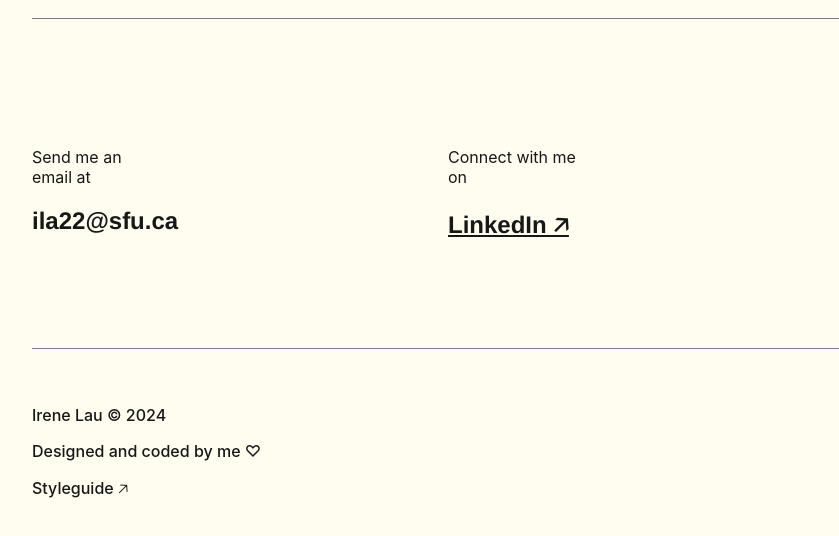
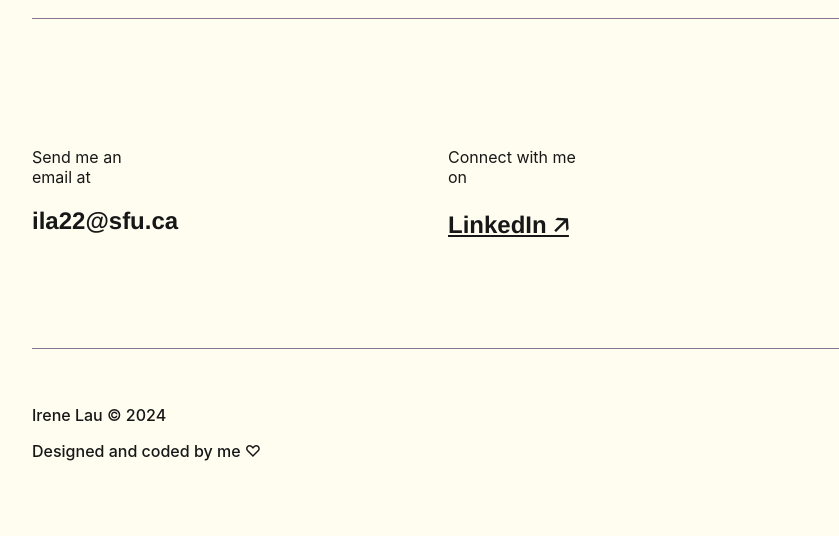
Before and after one commit to pvnkzn/IreneLau_Portfolio, a plain HTML site: page contact.html in a window 1280 px wide. Shown: the part 188-724 px from the top of the page, without its empty margins (56-895 px from the left). Drawn offline with Linux system fonts and the light colour scheme; a web font is replaced by a local one.

Commit message:
removed styleguide link from all pages

```diff
--- a/contact.html
+++ b/contact.html
@@ -42,7 +42,6 @@
         <ul>
             <li><p>Irene Lau © 2024</p></li>
             <li><p>Designed and coded by me ♡</p></li>
-            <li><a class="button-nav" href = "Template.html">Styleguide 🡥</a></li>
         </ul>
     </footer>
 
```
Also changed, not shown: index.html (+0 -1 lines), project1.html (+0 -1 lines), project2.html (+0 -1 lines), project3.html (+0 -1 lines), projects.html (+0 -1 lines).
